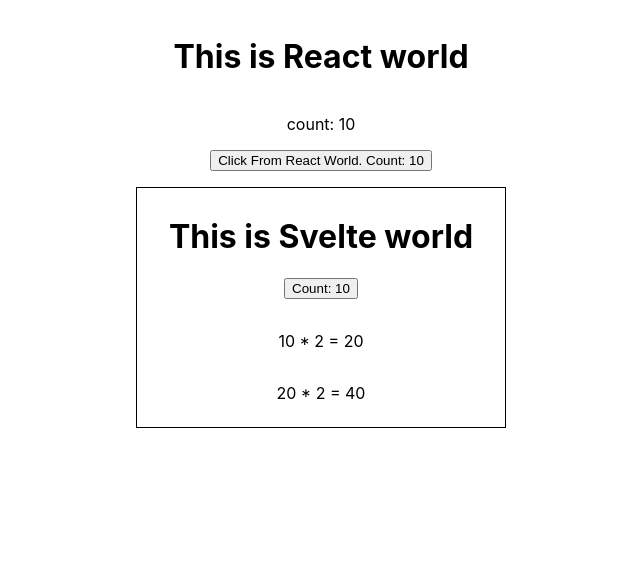
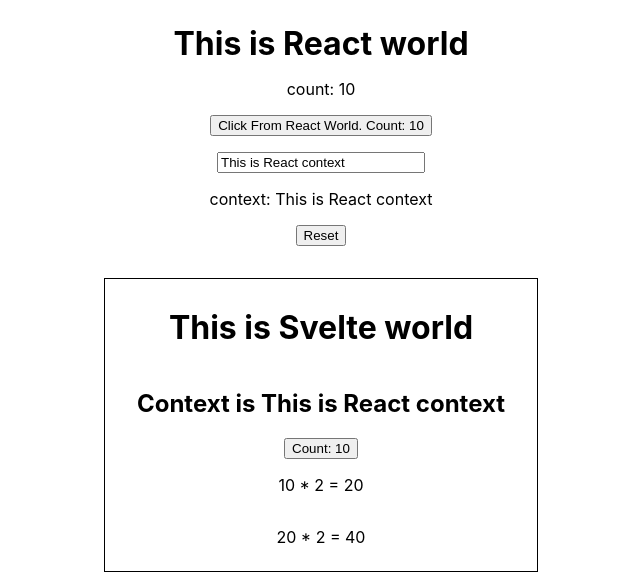
Before and after one commit to baseballyama/svelte-in-react, a Svelte app: page / in a window 1280 px wide. Shown: the top 582 px of the page, without its empty margins (335-975 px from the left). Built offline with nearby package versions, Linux system fonts and the light colour scheme.

Commit message:
context and functions

```diff
--- a/src/App.css
+++ b/src/App.css
@@ -7,6 +7,10 @@
   align-items: center;
 }
 
-button {
-  margin-bottom: 16px;
+.App > * {
+  margin: 8px 0;
 }
+
+input {
+  min-width: 200px;
+}
--- a/src/App.tsx
+++ b/src/App.tsx
@@ -1,9 +1,12 @@
-import { useState } from 'react';
+import React, { useState, useRef } from 'react';
 import SvelteComponentWrapper from './SvelteComponentWrapper';
 import "./App.css";
+import { Context } from './context';
 
 function App() {
+  const svelteComponentWrapperRef = useRef < React.ElementRef<typeof SvelteComponentWrapper>>(null)
   const [count, setCount] = useState(10);
+  const [context, setContext] = useState("This is React context");
 
   const onClickButton = () => {
     setCount(count + 1);
@@ -11,10 +14,16 @@
 
   return (
     <div className="App">
-      <h1>This is React world</h1>
-      <p>count: {count}</p>
-      <button onClick={onClickButton}>Click From React World. Count: {count}</button>
-      <SvelteComponentWrapper count={count} onChangeCount={setCount} />
+      <Context.Provider value={context}>
+        <h1>This is React world</h1>
+        <p>count: {count}</p>
+        <button onClick={onClickButton}>Click From React World. Count: {count}</button>
+        <input type="text" value={context} onChange={(e) => setContext(e.currentTarget.value)}></input>
+        <p>context: {context}</p>
+        <button onClick={() => svelteComponentWrapperRef.current?.reset()}>Reset</button>
+        <div className="margin"></div>
+        <SvelteComponentWrapper count={count} onChangeCount={setCount} ref={svelteComponentWrapperRef} />
+      </Context.Provider>
     </div>
   );
 }
--- a/src/SvelteComponent.d.ts
+++ b/src/SvelteComponent.d.ts
@@ -7,6 +7,9 @@
   type Props = {
     count: number;
   };
+  type Handlers = {
+    reset: () => void;
+  };
   type DispatcherPublisher = GetDispatcherPublisherType<Props>;
   type DispatcherSubscriber = GetDispatcherSubscriberType<Props>;
   type WrapperProps = GetSvelteWrapperProps<Props>;
--- a/src/SvelteComponent.svelte
+++ b/src/SvelteComponent.svelte
@@ -1,7 +1,14 @@
 <script lang="ts">
-  import { createEventDispatcher } from "svelte";
+  import { createEventDispatcher, getContext } from "svelte";
+  import { Writable } from "svelte/store";
+  import { KEY } from "./context";
 
   export let count: Props["count"] = 1;
+  export const reset: Handlers["reset"] =(() => {
+    count = 0;
+  });
+
+  const context = getContext(KEY) as Writable<string>;
   const dispatch = createEventDispatcher<DispatcherPublisher>();
 
   $: doubled = count * 2;
@@ -15,6 +22,7 @@
 
 <div class="svelte">
   <h1>This is Svelte world</h1>
+  <h2>Context is {$context}</h2>
 
   <button on:click="{handleClick}">
     Count: {count}
--- a/src/SvelteComponentWrapper.tsx
+++ b/src/SvelteComponentWrapper.tsx
@@ -1,16 +1,27 @@
-import { useEffect, useRef } from "react";
-import SvelteComponent, { WrapperProps, $on } from './SvelteComponent.svelte';
+import React, { useEffect, useRef, useContext, useImperativeHandle, Ref } from "react";
+import SvelteComponent, { WrapperProps, Handlers, $on } from './SvelteComponent.svelte';
 import "./App.css";
+import { Context, KEY } from './context';
+import { writable, Writable } from 'svelte/store';
 
-function SvelteComponentWrapper(props: WrapperProps) {
+const SvelteComponentWrapper: React.ForwardRefRenderFunction<Handlers, WrapperProps> = ((props, ref: Ref<unknown>) => {
+  const context = useContext(Context);
+  const divRef = useRef<HTMLDivElement>(null);
+  const componentRef = useRef<SvelteComponent>();
+  const storeRef = useRef<Writable<string>>(writable(context));
 
-  const divRef = useRef<HTMLDivElement>(null);
+  useEffect(() => {
+    storeRef.current.set(context);
+  }, [storeRef, context]);
+
   useEffect(() => {
     if (!divRef.current) return;
     const component = new SvelteComponent({
       target: divRef.current,
       props,
+      context: new Map([[KEY, storeRef.current]])
     });
+    componentRef.current = component;
 
     // TODO: remove `as`.
     (component.$on as $on)('change', (event) => {
@@ -18,11 +29,25 @@
       if (type === 'count') props.onChangeCount(value);
     });
     return () => component.$destroy();
-  }, [divRef, props]);
+  }, [divRef]);
+
+  useEffect(() => {
+    componentRef.current?.$set(props);
+  }, [props]);
+
+  useImperativeHandle(ref, () => {
+    const funcNames = Object.getOwnPropertyNames(SvelteComponent.prototype);
+    const obj: Record<string, unknown> = {};
+    for (const funcName of funcNames) {
+      if (funcName === 'constructor') continue;
+      obj[funcName] = (...args: unknown[]) => componentRef.current?.[funcName](args);
+    }
+    return obj;
+  })
 
   return (
-      <div className="svelte-wrapper" ref={divRef}></div>
+    <div className="svelte-wrapper" ref={divRef}></div>
   );
-}
+});
 
-export default SvelteComponentWrapper;
+export default React.forwardRef(SvelteComponentWrapper);
--- /dev/null
+++ b/src/context.ts
@@ -0,0 +1,4 @@
+import React from "react";
+
+export const Context = React.createContext("This is default value");
+export const KEY = "context";
```
